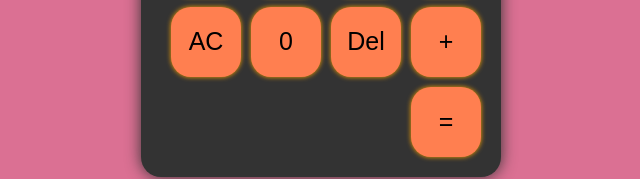
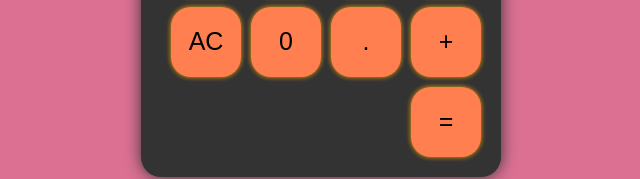
Before and after one commit to benjaAguilar/calculat0r, a plain HTML site: page index.html in a window 1280 px wide. Shown: the part 516-695 px from the top of the page, 319-959 px from the left. Drawn offline with Linux system fonts and the light colour scheme.

Commit message:
changed del button for a dot

```diff
--- a/index.html
+++ b/index.html
@@ -30,7 +30,7 @@
 
             <button id="clear">AC</button>
             <button class="btns">0</button>
-            <button id="del">Del</button>
+            <button id="dot">.</button>
         </div>
         <div class="operators">
             <button id="divide">%</button>
```
